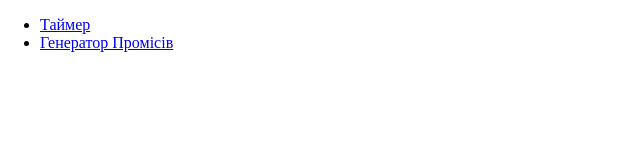
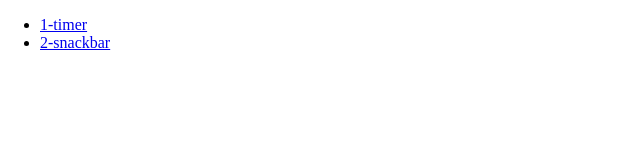
Before and after one commit to edellveis/goit-js-hw-10, a website built with Vite: page src/index.html in a window 1280 px wide. Shown: the full height of the page, 0-640 px from the left. Built offline with nearby package versions, Linux system fonts and the light colour scheme.

Commit message:
Update index.html

```diff
--- a/src/index.html
+++ b/src/index.html
@@ -8,11 +8,9 @@
     <link rel="stylesheet" href="./css/styles.css"/>
   </head>
   <body>
-  <nav>
     <ul>
-      <li><a href="./1-timer.html">Таймер</a> </li>
-        <li><a href="2-snackbar.html">Генератор Промісів</a> </li>
+      <li><a href="./1-timer.html">1-timer</a> </li>
+      <li><a href="2-snackbar.html">2-snackbar</a></li>
     </ul>
-  </nav>
   </body>
 </html>
```
